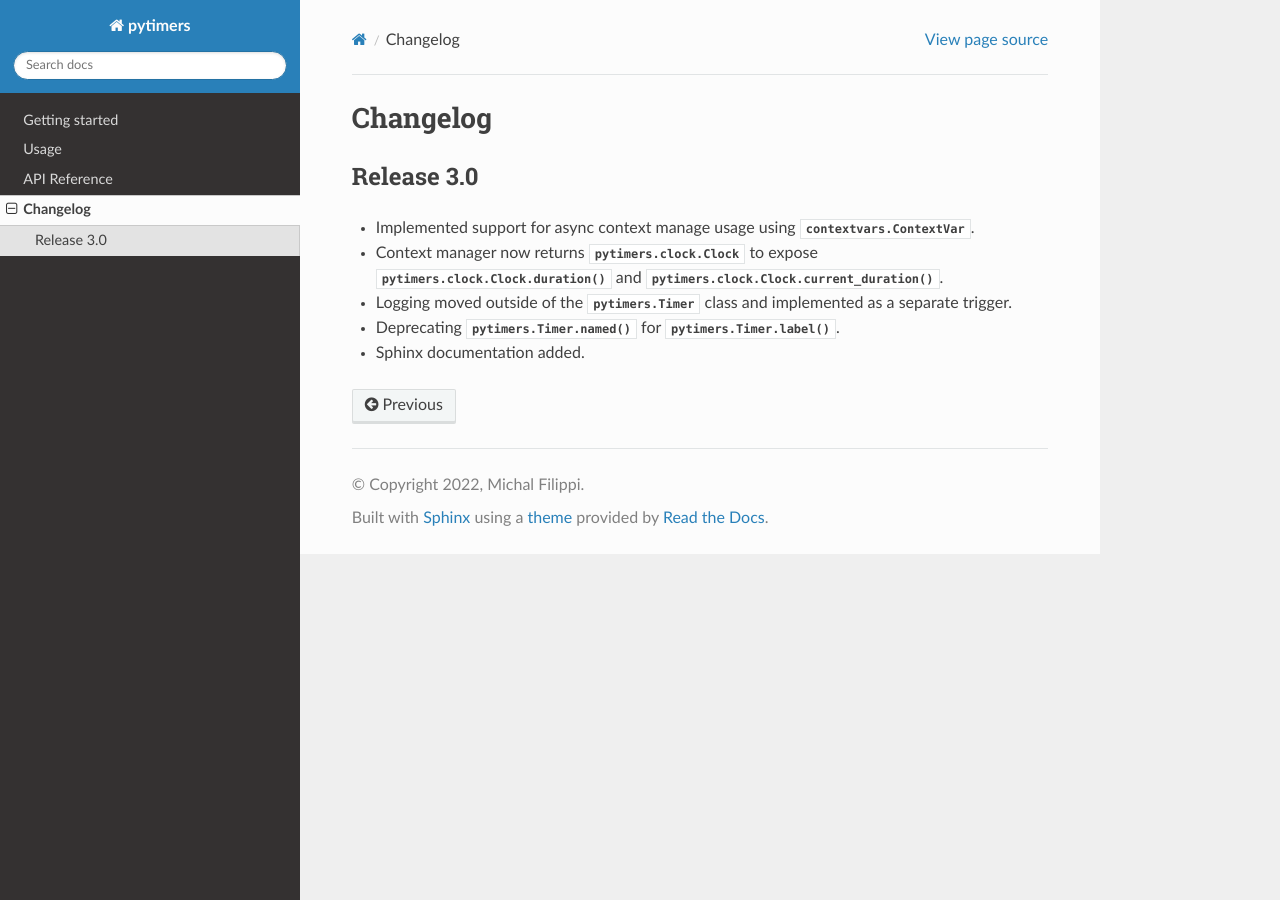
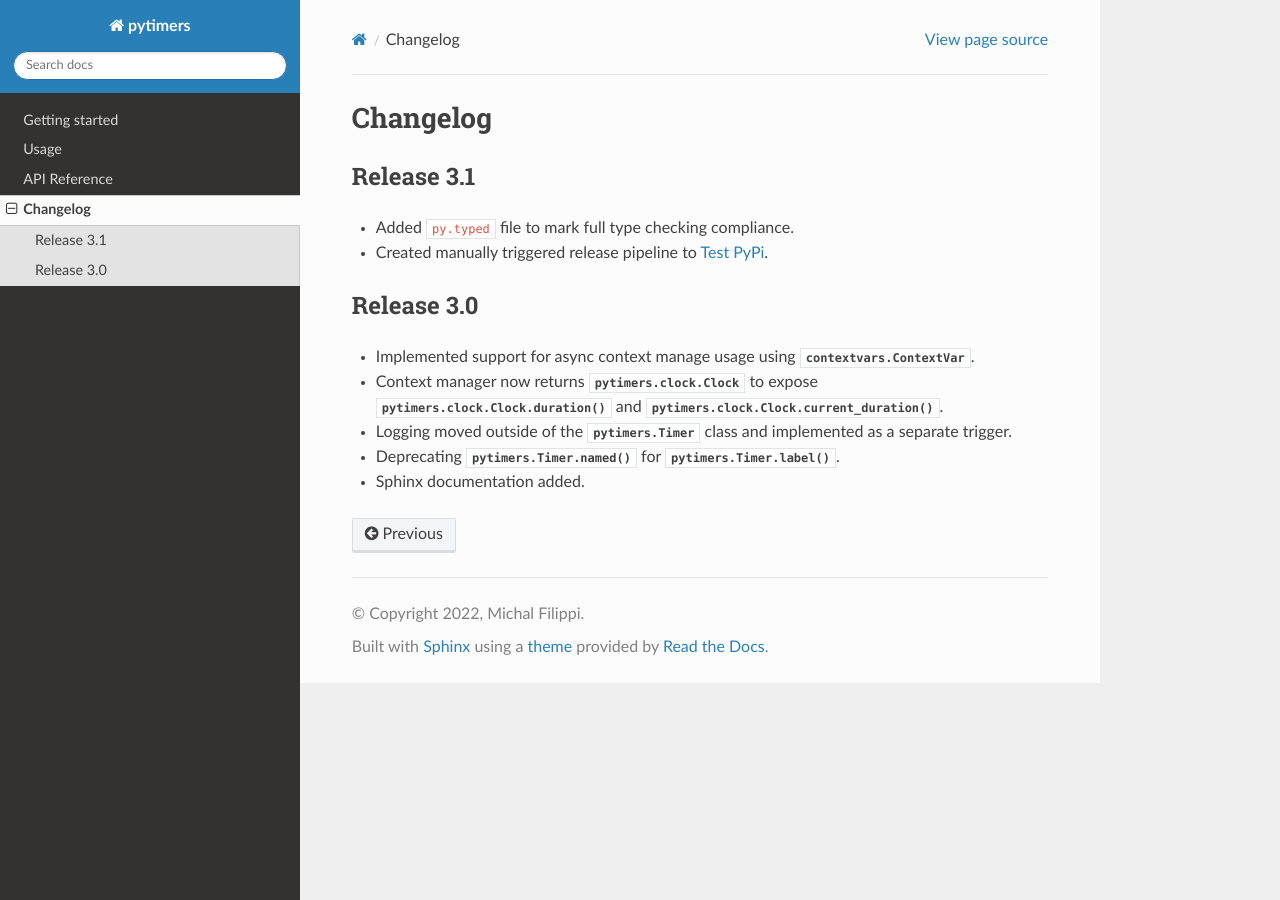
Before and after one commit to michalfilippi/pytimers, a Sphinx documentation site: the page built from docs/source/changelog.rst, in a window 1280 px wide. Built offline with Sphinx 7.4.7 and the Read the Docs theme 2.0.0, drawn with Linux system fonts in a browser that asks for light colours.

Commit message:
v3.1 docs update (#13)

```diff
--- a/docs/source/changelog.rst
+++ b/docs/source/changelog.rst
@@ -1,5 +1,12 @@
 Changelog
 =========
+
+Release 3.1
+-----------
+
+* Added ``py.typed`` file to mark full type checking compliance.
+* Created manually triggered release pipeline to `Test PyPi <https://test.pypi.org/project/pytimers/>`_.
+
 
 Release 3.0
 -----------
```
